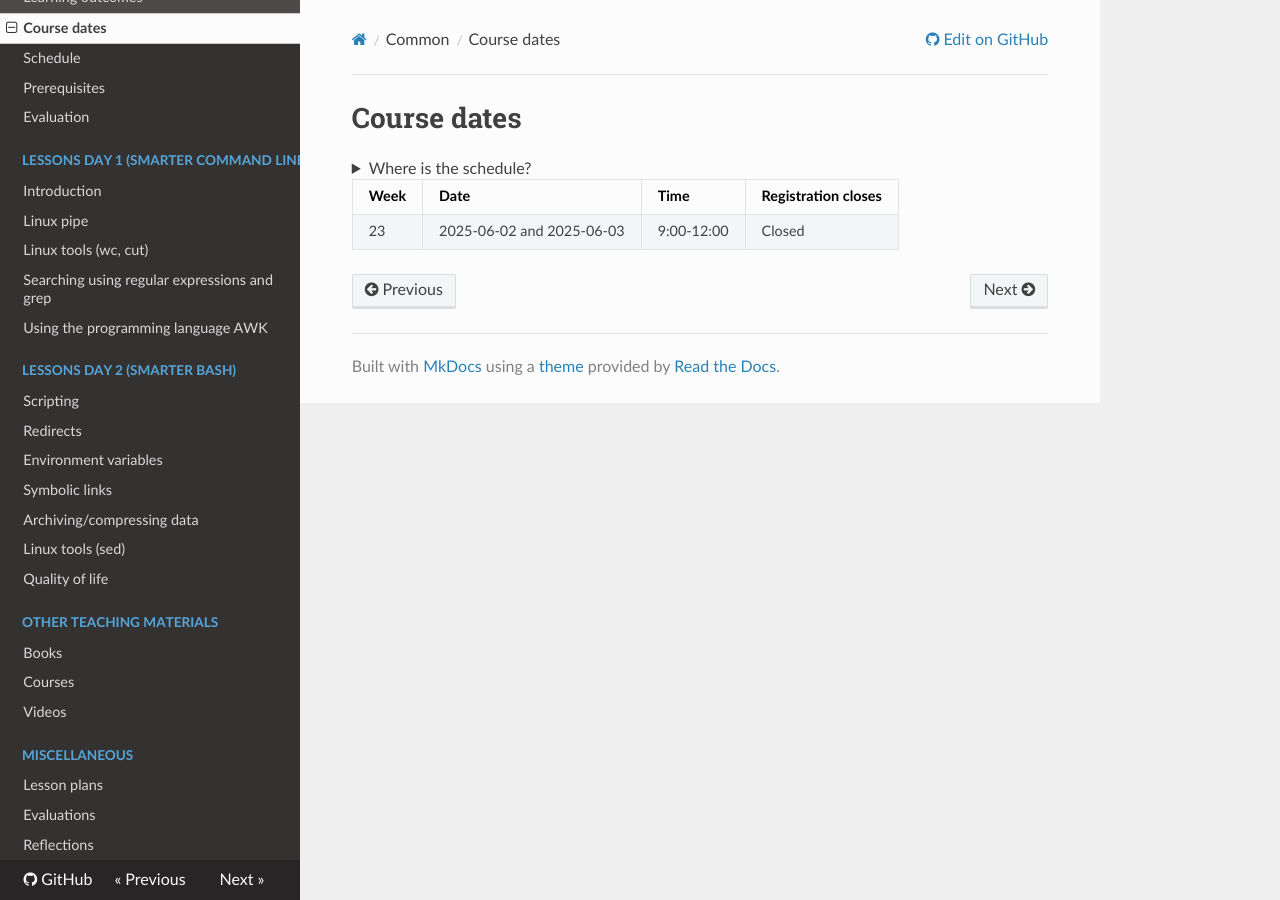
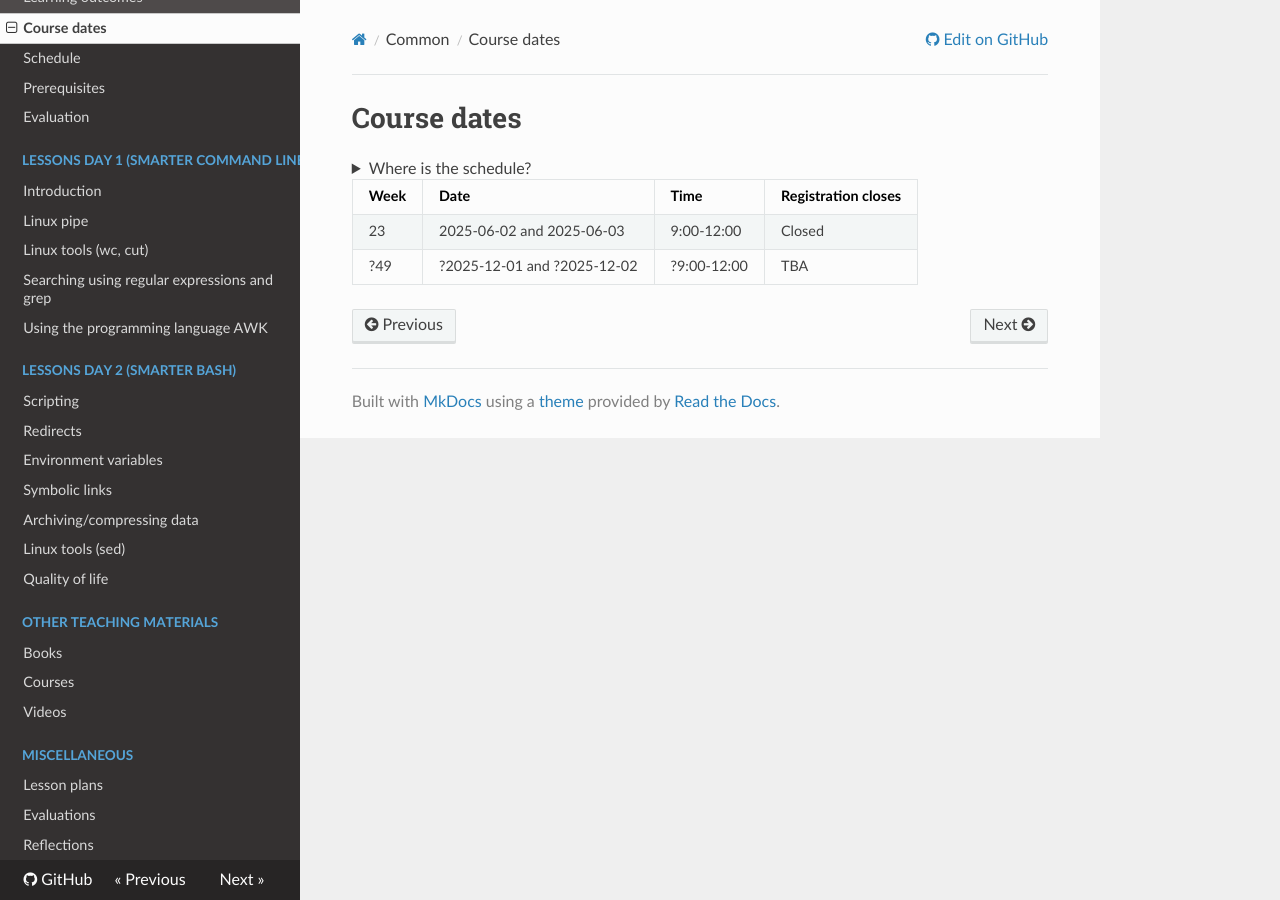
Before and after one commit to UPPMAX/linux-command-line-201, an MkDocs documentation site: the page built from docs/course_dates.md, in a window 1280 px wide. Built offline with MkDocs 1.6.1, drawn with Linux system fonts in a browser that asks for light colours; nearby versions of some CDN libraries.

Commit message:
Update course_dates.md

```diff
--- a/docs/course_dates.md
+++ b/docs/course_dates.md
@@ -13,8 +13,9 @@ tags:
 
 <!-- markdownlint-disable MD013 --><!-- Tables cannot be split up over lines, hence will break 80 characters per line -->
 
-Week|Date                     |Time      |Registration closes
-----|-------------------------|----------|-------------------
-23  |2025-06-02 and 2025-06-03|9:00-12:00|Closed
+Week|Date                       |Time       |Registration closes
+----|---------------------------|-----------|-------------------
+23  |2025-06-02 and 2025-06-03  |9:00-12:00 |Closed
+?49 |?2025-12-01 and ?2025-12-02|?9:00-12:00|TBA
 
 <!-- markdownlint-enable MD013 -->
```
